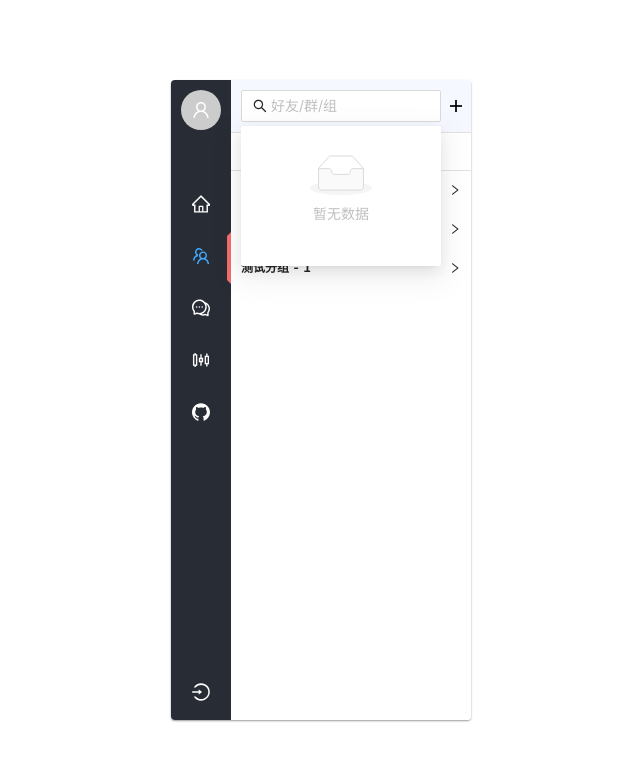
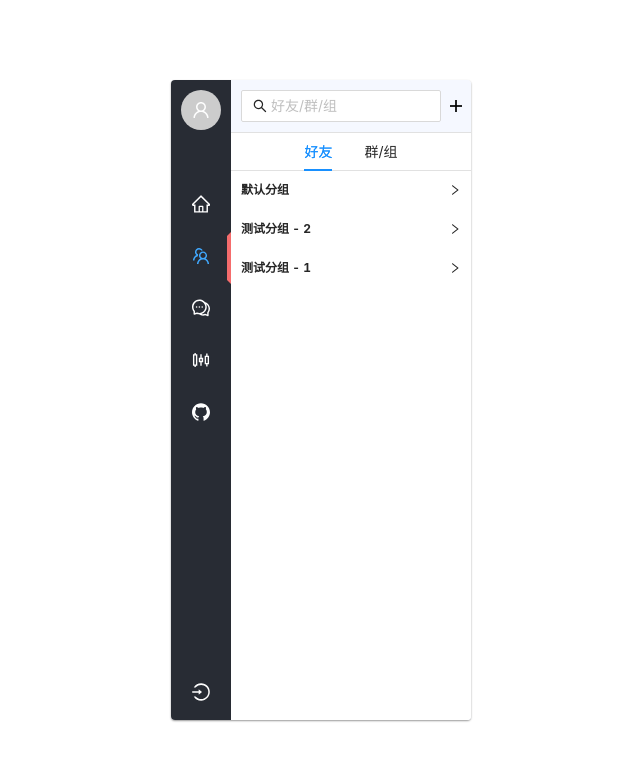
Before and after one commit to Funny002/chats-electron, a React (Vite) app: page /team in a window 1280 px wide. Shown: the top 760 px of the page, without its empty margins (319-959 px from the left). Built offline with nearby package versions, Linux system fonts and the light colour scheme.

Commit message:
Update index.tsx

```diff
--- a/src/Team/index.tsx
+++ b/src/Team/index.tsx
@@ -88,7 +88,7 @@ export class Team extends Component
         <Input.Group style={{ paddingLeft: '10px' }}>
           <AutoComplete notFoundContent={
             <Empty style={{ marginTop: '20px' }} image={Empty.PRESENTED_IMAGE_SIMPLE} />
-          } defaultOpen allowClear style={{ width: 'calc(100% - 30px)' }}>
+          } allowClear style={{ width: 'calc(100% - 30px)' }}>
             <Input size="middle" prefix={<SearchOutlined />} placeholder="好友/群/组" />
           </AutoComplete>
           <Button type="text"><PlusOutlined /></Button>
```
